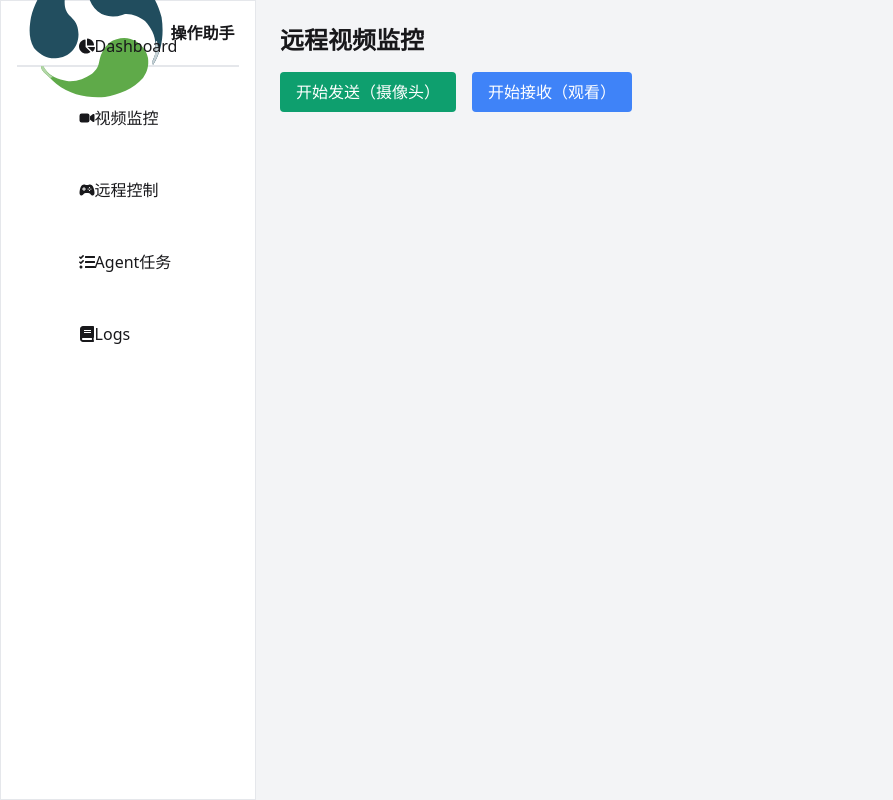
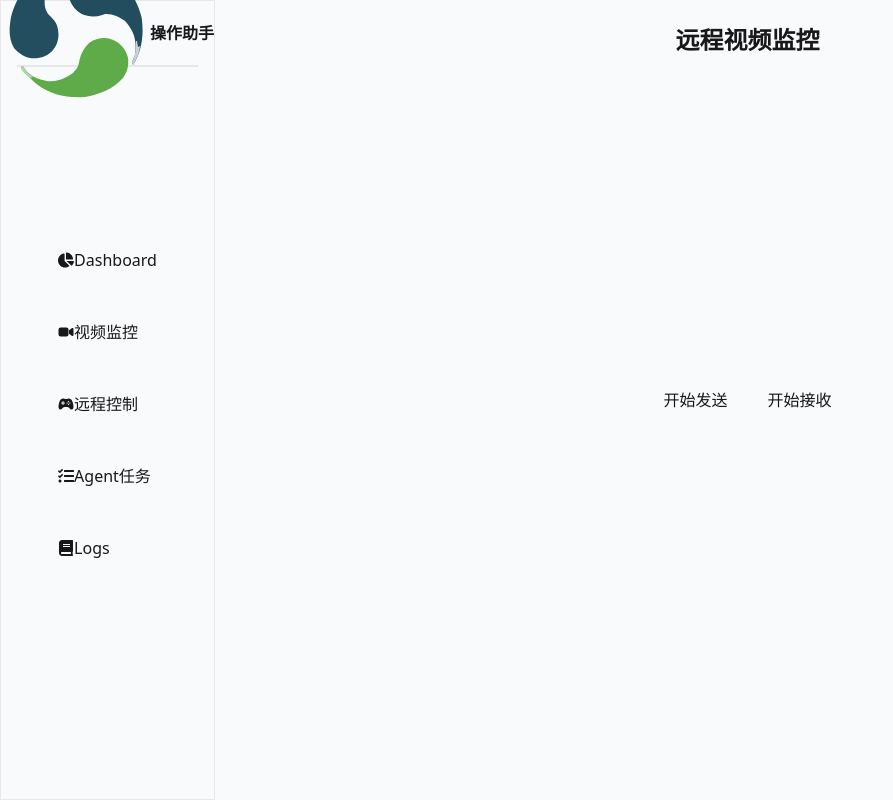
Before and after one commit to JianuoZhu/RemoteControlPlatform, a React (Vite) app: page /video-control in a window 1280 px wide. Shown: the whole page, without its empty margins (0-893 px from the left). Built offline with nearby package versions, Linux system fonts and the light colour scheme; no server answers.

Commit message:
modified some styles

```diff
--- a/src/components/Sidebar.tsx
+++ b/src/components/Sidebar.tsx
@@ -28,7 +28,7 @@ export function Component() {
   };
   const itemBase = "relative overflow-hidden hover:bg-sky-50";
   return (
-    <Sidebar aria-label="Main Sidebar" className="`w-64 flex-initial  h-screen flex flex-col border-1 border-gray-200
+    <Sidebar aria-label="Main Sidebar" className="`w-50 flex-initial  h-screen flex flex-col border-1 border-gray-200
     [&>div.overflow-y-auto]:relative
     `">
         <div className="h-16 flex-none flex flex-row items-center justify-center">
--- a/src/layouts/MainLayout.tsx
+++ b/src/layouts/MainLayout.tsx
@@ -9,7 +9,7 @@ export default function MainLayout() {
         <FlowbiteSidebar />
       </div>
       {/* 主体内容 */}
-      <main className="flex-1 bg-gray-100 p-6 overflow-auto">
+      <main className="flex-1 bg-gray-50 p-6 overflow-auto">
         <Outlet />
       </main>
       <Dock />
--- a/src/pages/VideoControl.tsx
+++ b/src/pages/VideoControl.tsx
@@ -1,7 +1,7 @@
 // src/pages/VideoControl.tsx
 import React, { useState, useRef, useEffect } from 'react'
 import { io, Socket } from 'socket.io-client'
-
+import { Button } from "flowbite-react";
 type Mode = 'idle' | 'broadcaster' | 'viewer'
 const SIGNALING_SERVER_URL = 'https://120.232.252.116:5101'
 
@@ -152,22 +152,28 @@ export default function VideoControl() {
 
   // --- UI 渲染 ---
   return (
-    <div className="space-y-4">
-      <h1 className="text-2xl font-semibold">远程视频监控</h1>
+    <div className="relative h-full space-y-4">
+      <h1 className="text-2xl font-semibold text-center">远程视频监控</h1>
       {mode === 'idle' && (
-        <div className="flex space-x-4">
-          <button
-            className="px-4 py-2 bg-green-500 text-white rounded"
+        <div className="flex flex-nowrap gap-10 justify-center absolute top-1/2 left-1/2 transform -translate-x-1/2 -translate-y-1/2">
+          <Button
+            color="red"
+            pill
+            size="xl"
+            className="whitespace-nowrap"
             onClick={startBroadcast}
           >
-            开始发送（摄像头）
-          </button>
-          <button
-            className="px-4 py-2 bg-blue-500 text-white rounded"
+            开始发送
+          </Button>
+          <Button
+            color="green"
+            pill
+            size="xl"
+            className="whitespace-nowrap"
             onClick={startViewer}
           >
-            开始接收（观看）
-          </button>
+            开始接收
+          </Button>
         </div>
       )}
       {mode === 'broadcaster' && (
```
